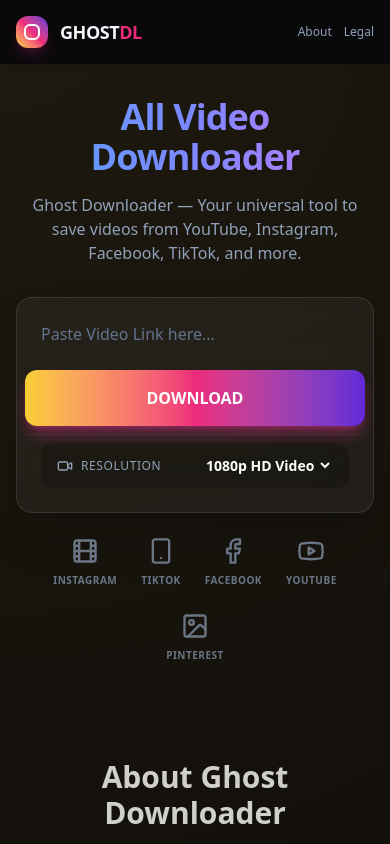
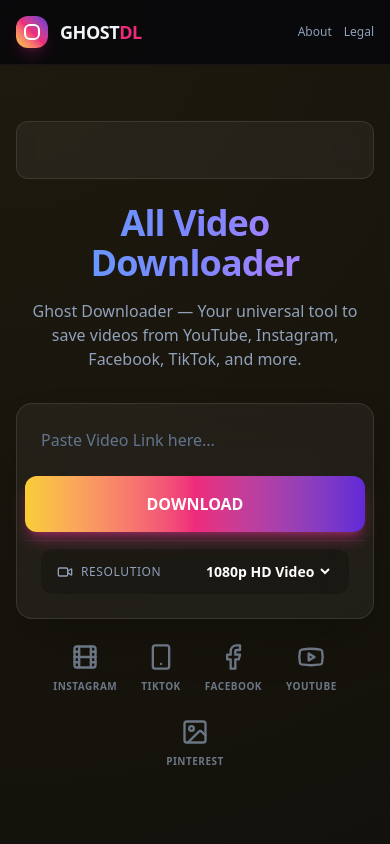
Before and after one commit to alfaazmalik88-pixel/Ghost-Ig, a React (Vite) app: page / in a window 390 px wide. Shown: the top 844 px of the page. Built offline with nearby package versions, Linux system fonts and the light colour scheme.

Commit message:
feat: integrate Adsterra advertisements
Add Adsterra social bar and leaderboard advertisements to the platform. Implement a responsive LeaderboardAd component and update project dependencies to support new functionality.

```diff
--- a/index.html
+++ b/index.html
@@ -25,7 +25,7 @@
     <!-- JSON-LD Structured Data for SEO -->
     <script type="application/ld+json">
     {
-      "@context": "https://schema.org",
+      "@context": "schema.org",
       "@type": "WebApplication",
       "name": "Ghost Downloader",
       "url": "https://ghostdownloader.com/",
@@ -40,6 +40,8 @@
       "areaServed": "Global"
     }
     </script>
+    <!-- Adsterra Social Bar Ad -->
+    <script type="text/javascript" src="https://pl31231302.profitableratecpmnetwork.com/f4/1a/09/f41a09ad0ae8dd145ceeedd893f94034.js"></script>
   </head>
   <body>
     <div id="root"></div>
--- /dev/null
+++ b/src/components/LeaderboardAd.tsx
@@ -0,0 +1,104 @@
+import React, { useEffect, useRef, useState } from 'react';
+
+export default function LeaderboardAd() {
+  const iframeRef = useRef<HTMLIFrameElement>(null);
+  const containerRef = useRef<HTMLDivElement>(null);
+
+  // Calculate initial scale to prevent layout jump on mobile
+  const [scale, setScale] = useState(() => {
+    if (typeof window !== 'undefined') {
+      return Math.min(1, (window.innerWidth - 32) / 728);
+    }
+    return 1;
+  });
+
+  useEffect(() => {
+    const updateScale = () => {
+      if (containerRef.current) {
+        const availableWidth = containerRef.current.offsetWidth - 16; // minus padding
+        setScale(Math.min(1, availableWidth / 728));
+      }
+    };
+
+    window.addEventListener('resize', updateScale);
+    updateScale(); // Initial check
+
+    return () => window.removeEventListener('resize', updateScale);
+  }, []);
+
+  useEffect(() => {
+    const iframe = iframeRef.current;
+    if (!iframe) return;
+
+    // Use iframe document to safely execute document.write from Adsterra
+    const doc = iframe.contentDocument || iframe.contentWindow?.document;
+    if (doc) {
+      doc.open();
+      doc.write(`
+        <!DOCTYPE html>
+        <html>
+          <head>
+            <meta name="viewport" content="width=device-width, initial-scale=1.0">
+            <style>
+              body, html {
+                margin: 0;
+                padding: 0;
+                overflow: hidden;
+                background: transparent;
+                width: 100%;
+                height: 100%;
+                display: flex;
+                justify-content: center;
+                align-items: center;
+              }
+            </style>
+          </head>
+          <body>
+            <script type="text/javascript">
+              atOptions = {
+                'key' : '74b7c37c49dc4c4bb1f84560da246829',
+                'format' : 'iframe',
+                'height' : 90,
+                'width' : 728,
+                'params' : {}
+              };
+            </script>
+            <script type="text/javascript" src="https://www.highrevenueformat.com/74b7c37c49dc4c4bb1f84560da246829/invoke.js"></script>
+          </body>
+        </html>
+      `);
+      doc.close();
+    }
+  }, []);
+
+  return (
+    <div ref={containerRef} className="w-full flex justify-center my-6 md:my-8 px-2 md:px-4 overflow-hidden">
+      <div
+        className="bg-white/5 border border-white/10 rounded-xl flex items-center justify-center backdrop-blur-sm transition-all duration-300"
+        style={{
+          width: `${728 * scale + 16}px`,
+          height: `${90 * scale + 16}px`
+        }}
+      >
+        <div
+          style={{
+            transform: `scale(${scale})`,
+            transformOrigin: 'center',
+            width: '728px',
+            height: '90px'
+          }}
+        >
+          <iframe
+            ref={iframeRef}
+            width="728"
+            height="90"
+            frameBorder="0"
+            scrolling="no"
+            title="Advertisement"
+            style={{ border: 'none', overflow: 'hidden', display: 'block' }}
+          />
+        </div>
+      </div>
+    </div>
+  );
+}
--- a/src/pages/Home.tsx
+++ b/src/pages/Home.tsx
@@ -1,7 +1,8 @@
 import React, { useState, useEffect } from 'react';
-import { Download, Loader2, Clipboard, Video, Music, AlertCircle, Youtube, Twitter, Facebook, Link2, MonitorPlay, Film, Image as ImageIcon, Smartphone } from 'lucide-react';
+import { Download, Loader2, Clipboard, Video, Music, AlertCircle, Youtube, Twitter, Facebook, Link2, MonitorPlay, Film, Image as ImageIcon, Smartphone, ExternalLink } from 'lucide-react';
 import { motion, AnimatePresence } from 'motion/react';
 import FAQ from '../components/FAQ';
+import LeaderboardAd from '../components/LeaderboardAd';
 
 export default function Home() {
   const [url, setUrl] = useState('');
@@ -287,6 +288,8 @@
 
   return (
     <div className="w-full">
+      <LeaderboardAd />
+
       {/* Hero Section */}
       <section className="text-center mb-12 flex flex-col items-center animate-in fade-in zoom-in-95 duration-500">
         <h1 className="text-4xl md:text-6xl font-extrabold mb-4 md:mb-6 tracking-tight bg-clip-text text-transparent bg-gradient-to-r from-blue-400 via-indigo-400 to-purple-400">
@@ -509,6 +512,8 @@
         <FAQ />
       </section>
 
+      <LeaderboardAd />
+
     </div>
   );
 }
```
Also changed, not shown: 2 other files (tests, documents, lock files or other folders).
